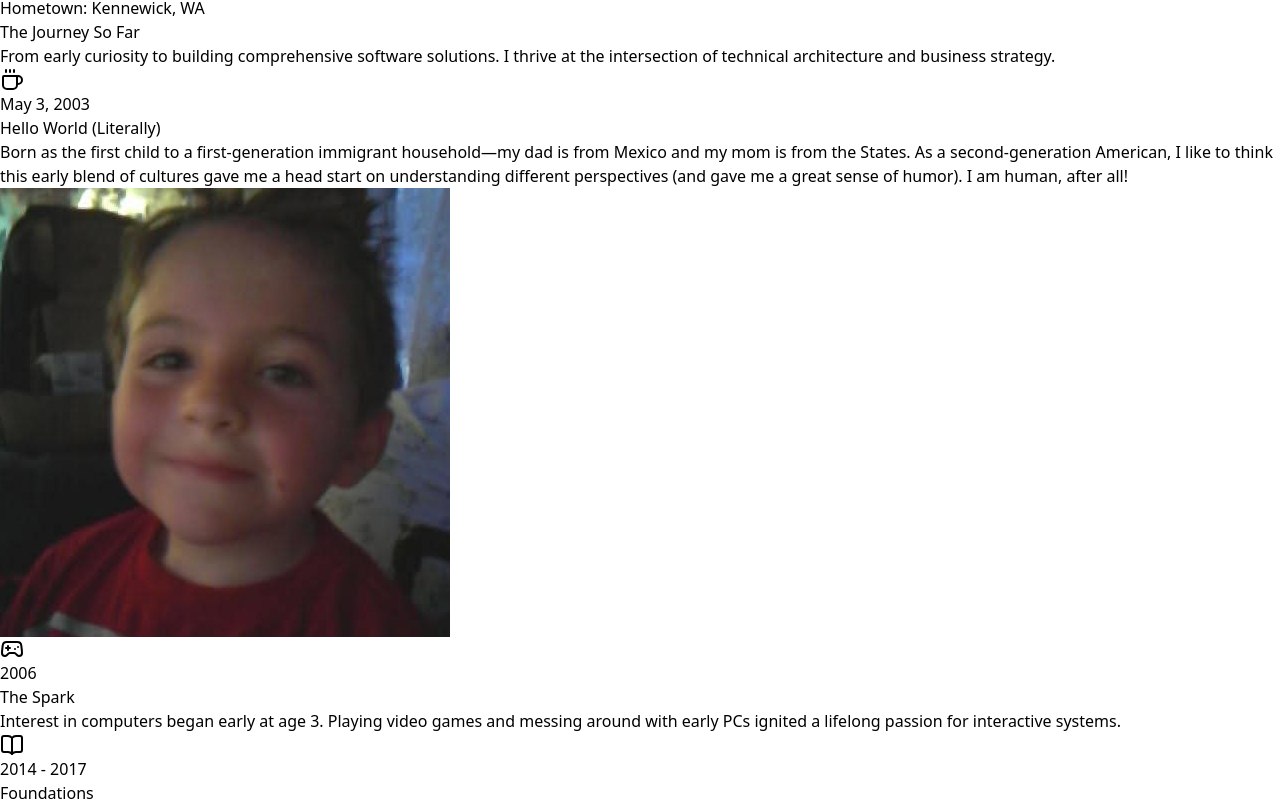
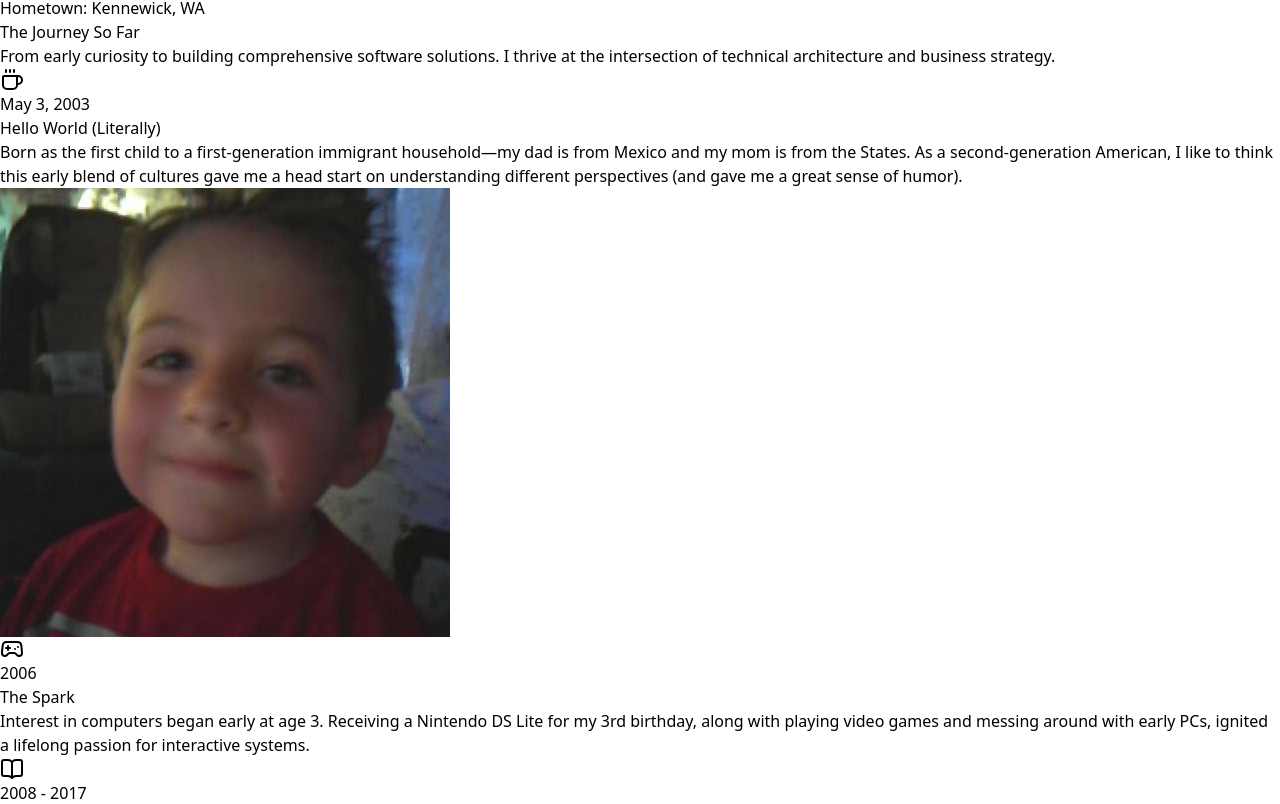
Before and after one commit to weeef/jordan-bastian-port, a React (Vite) app: page / in a window 1280 px wide. Shown: the part 1996-2800 px from the top of the page. Built offline with nearby package versions, Linux system fonts and the light colour scheme.

Commit message:
minor updates

```diff
--- a/src/Portfolio.jsx
+++ b/src/Portfolio.jsx
@@ -143,7 +143,7 @@ export default function Portfolio() {
               <TimelineItem
                 year="May 3, 2003"
                 title="Hello World (Literally)"
-                desc="Born as the first child to a first-generation immigrant household—my dad is from Mexico and my mom is from the States. As a second-generation American, I like to think this early blend of cultures gave me a head start on understanding different perspectives (and gave me a great sense of humor). I am human, after all!"
+                desc="Born as the first child to a first-generation immigrant household—my dad is from Mexico and my mom is from the States. As a second-generation American, I like to think this early blend of cultures gave me a head start on understanding different perspectives (and gave me a great sense of humor)."
                 icon={<Coffee className="w-5 h-5" />}
                 images={[{ src: '/images/kid.jpg', position: 'center 20%' }]}
                 onImageClick={setSelectedImage}
@@ -152,13 +152,13 @@ export default function Portfolio() {
               <TimelineItem
                 year="2006"
                 title="The Spark"
-                desc="Interest in computers began early at age 3. Playing video games and messing around with early PCs ignited a lifelong passion for interactive systems."
+                desc="Interest in computers began early at age 3. Receiving a Nintendo DS Lite for my 3rd birthday, along with playing video games and messing around with early PCs, ignited a lifelong passion for interactive systems."
                 icon={<Gamepad2 className="w-5 h-5" />}
                 onImageClick={setSelectedImage}
               />
 
               <TimelineItem
-                year="2014 - 2017"
+                year="2008 - 2017"
                 title="Foundations"
                 desc={`From Kindergarten through 8th grade, I was part of a dual language program where instruction was split between English and Spanish. In middle school, our curriculum was uniquely designed so that some semesters we would learn subjects like math in Spanish and history in English, and then swap.
 
```
